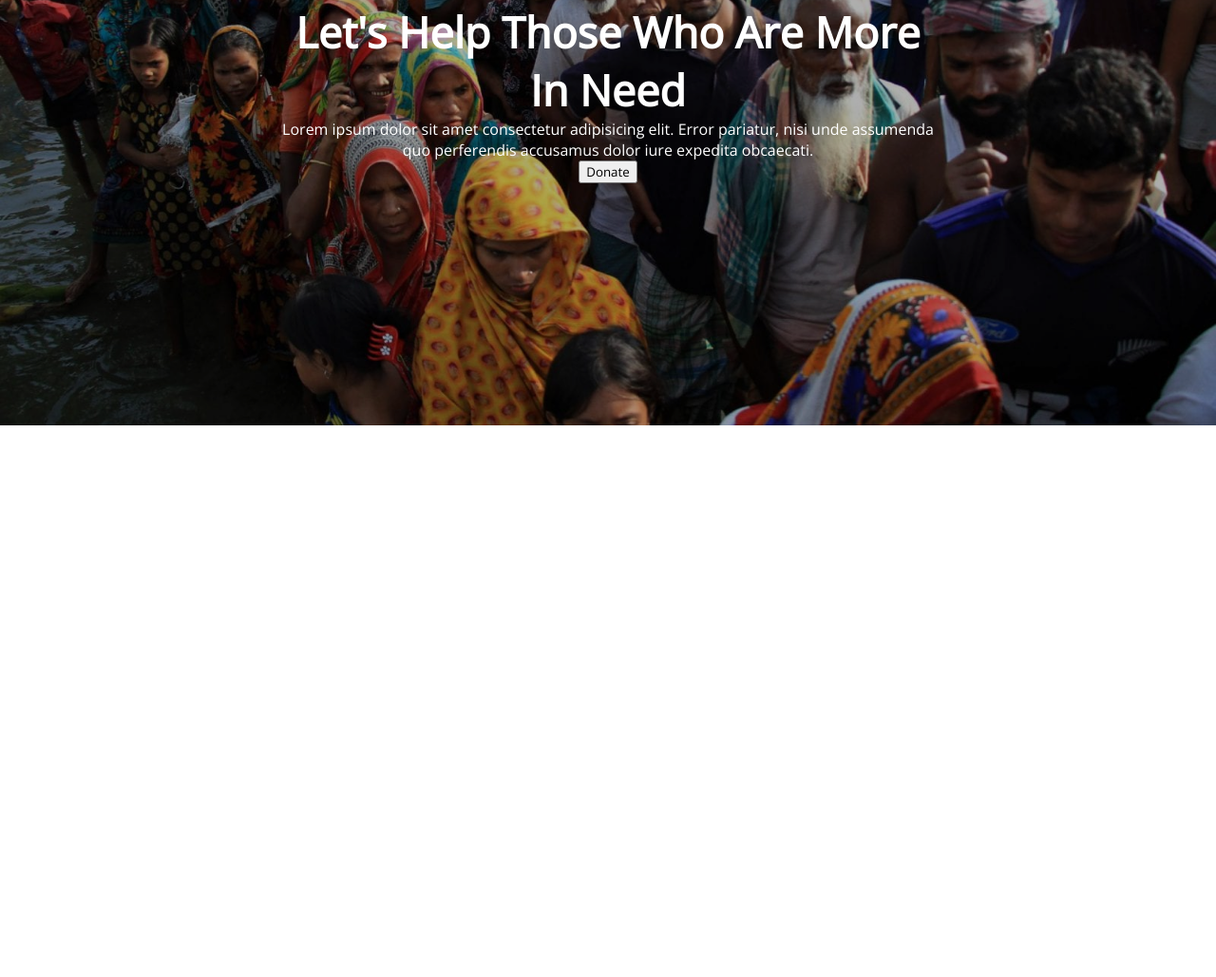
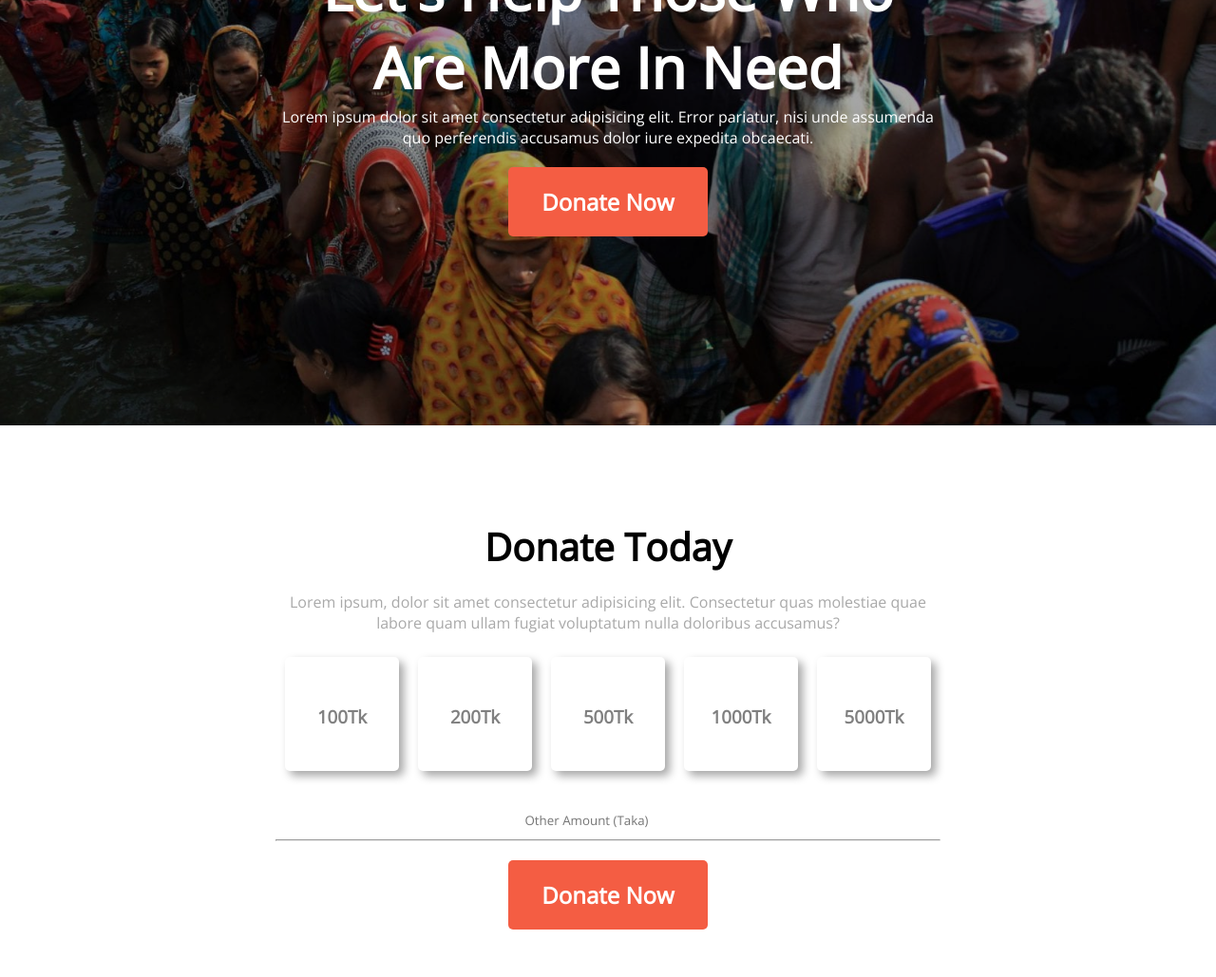
Before and after one commit to minhajul9/donate-today, a plain HTML site: page index.html in a window 1280 px wide. Shown: the part 252-1281 px from the top of the page at 95% size. Before the commit the page ends 800 px from the top, so only its background shows below. Drawn offline with nearby package versions, Linux system fonts and the light colour scheme.

Commit message:
donate today part added

```diff
--- a/index.html
+++ b/index.html
@@ -17,11 +17,35 @@
         <div class="banner">
             <h1>Let's Help Those Who Are More In Need</h1>
             <p>Lorem ipsum dolor sit amet consectetur adipisicing elit. Error pariatur, nisi unde assumenda quo perferendis accusamus dolor iure expedita obcaecati.</p>
-            <button class="btn-primary">Donate</button>
+            <button class="btn-primary">Donate Now</button>
         </div>
     </header>
 
     <main>
+        <section class="donate-today">
+            <h2>Donate Today</h2>
+            <p class="donate-description">Lorem ipsum, dolor sit amet consectetur adipisicing elit. Consectetur quas molestiae quae labore quam ullam fugiat voluptatum nulla doloribus accusamus?</p>
+            <div class="amount-panel">
+                <div class="amounts">
+                    <h3>100Tk</h3>
+                </div>
+                <div class="amounts">
+                    <h3>200Tk</h3>
+                </div>
+                <div class="amounts">
+                    <h3>500Tk</h3>
+                </div>
+                <div class="amounts">
+                    <h3>1000Tk</h3>
+                </div>
+                <div class="amounts">
+                    <h3>5000Tk</h3>
+                </div>
+            </div>
+            <input type="text" name="" id="other-amount" placeholder="Other Amount (Taka)">
+            <hr>
+            <button class="btn-primary">Donate Now</button>
+        </section>
 
     </main>
 
--- a/styles/style.css
+++ b/styles/style.css
@@ -2,6 +2,17 @@
 * {
     margin: 0;
     font-family: 'Open Sans', sans-serif;
+}
+
+.btn-primary{
+    background-color: rgb(244, 93, 67);
+    padding: 20px 35px;
+    color: white;
+    font-size: 24px;
+    font-weight: 600;
+    border-radius: 5px;
+    margin-top: 20px;
+    border: 0;
 }
 
 
@@ -14,7 +25,7 @@
     text-align: center;
     background-image: url(../images/donation7.jpg);
     background-size: 100% auto;
-    box-shadow: inset 0 0 0 1000px rgba(0, 0, 0, 0.317);
+    box-shadow: inset 0 0 0 1000px rgba(0, 0, 0, 0.353);
     /* background-color: rgba(0, 0, 0, 0.829); */
     background-repeat: no-repeat;
     background-position: center center;
@@ -26,11 +37,55 @@
     width: 700px;
 }
 .banner h1{
-    font-size: 45px;
+    font-size: 60px;
     font-weight: 800;
 }
 
 /* Main section styles */
+main{
+    display: flex;
+    justify-content: center;
+}
+    /* Donate today */
+    .donate-today{
+        text-align: center;
+        margin-top: 100px;
+        width: 700px;
+        padding-bottom: 50px;
+    }
+
+    .donate-today h2{
+        font-size: 40px;
+        font-weight: 800;
+        margin-bottom: 20px;
+    }
+
+    .donate-description{
+        color: darkgray;
+        margin-bottom: 25px;
+    }
+
+    .amount-panel{
+        display: flex;
+        justify-content: space-around;
+    }
+
+    .amounts{
+        height: 70px;
+        width: 120px;
+        padding-top: 50px;
+        text-align: center;
+        box-shadow: 5px 5px 10px rgb(166, 166, 166);
+        border-radius: 5px;
+        margin-bottom: 40px;
+        color: gray;
+    }
+
+    #other-amount{
+        border: none;
+        color: gray;
+        margin-bottom: 10px;
+    }
 
 
 /* Footer section styles */
```
Also changed, not shown: 1 other file.
